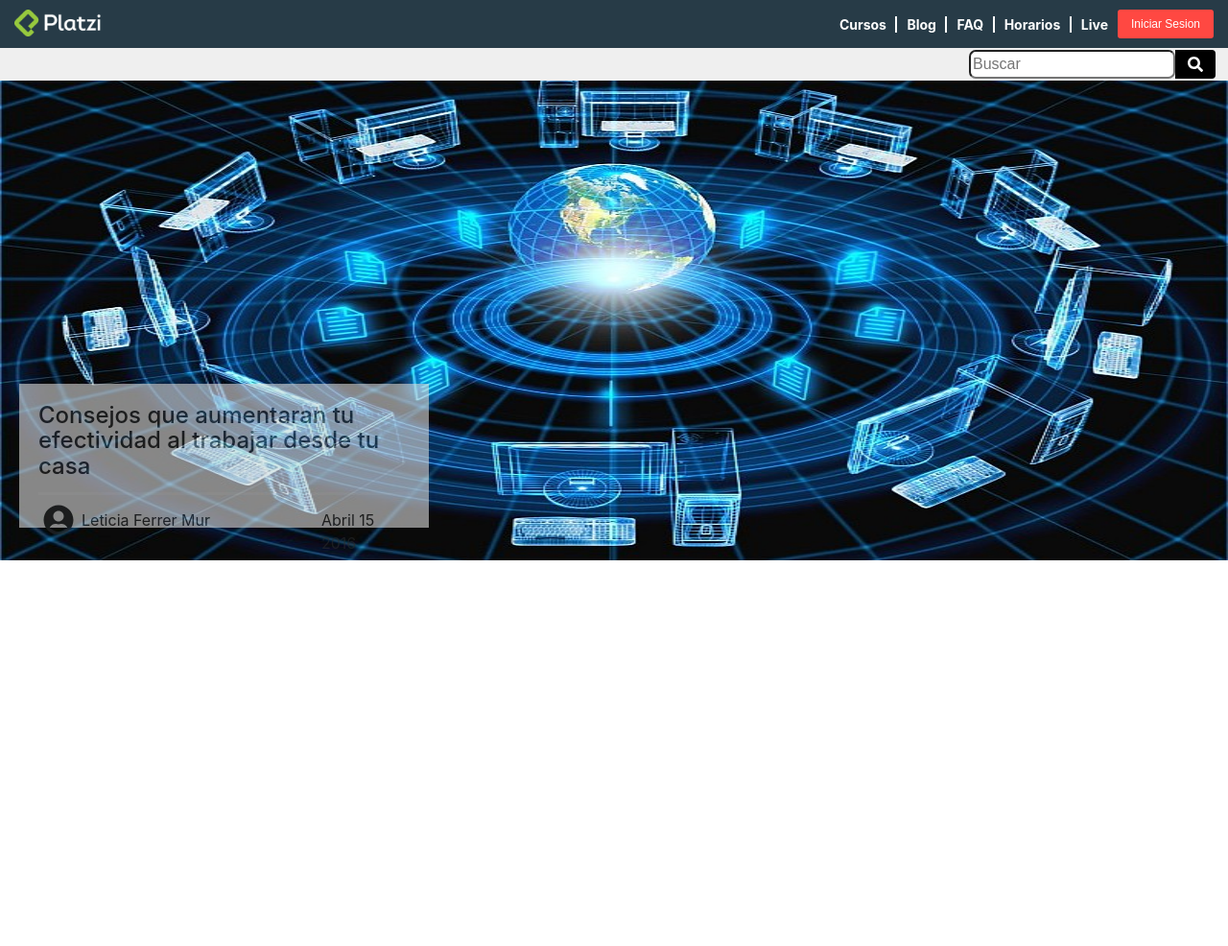
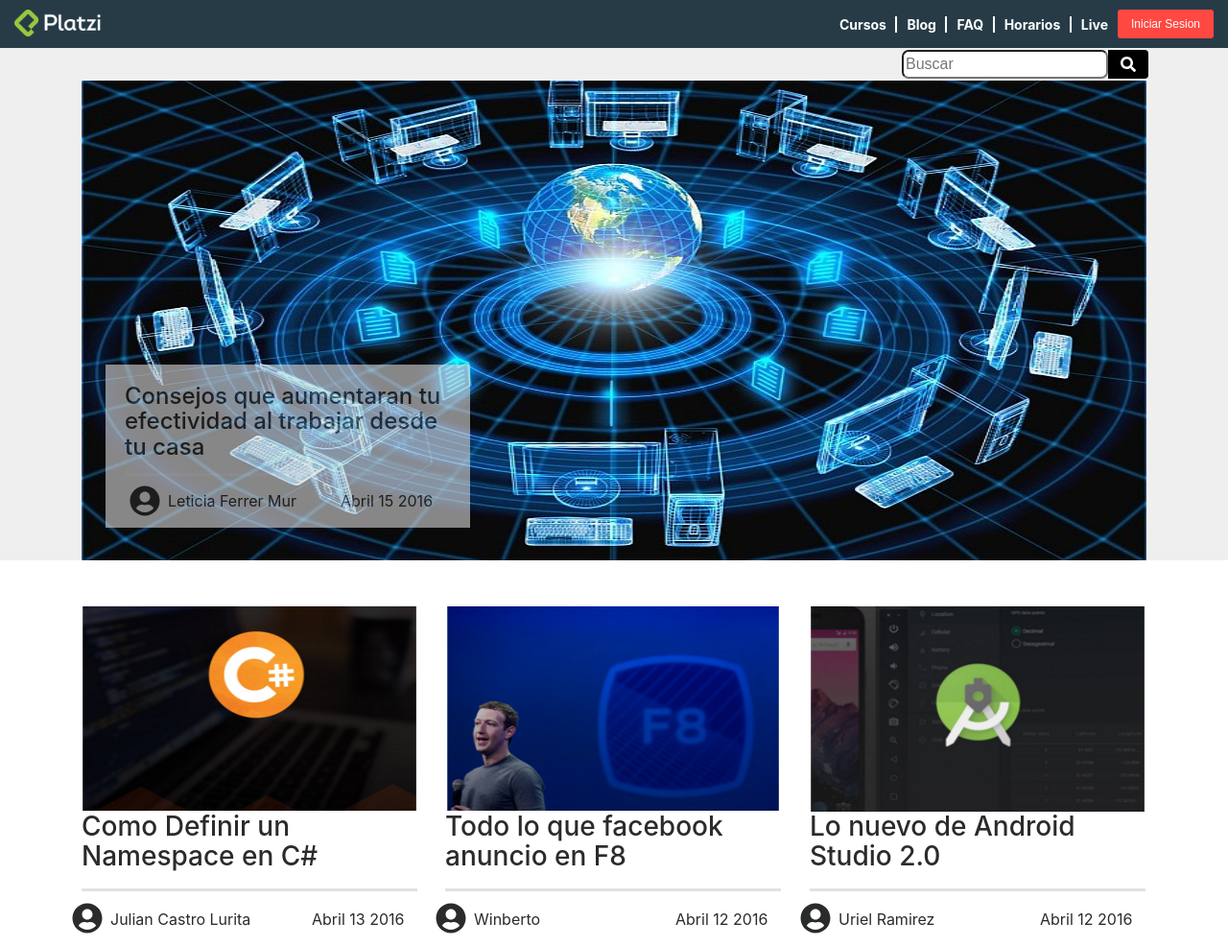
Before and after one commit to WARG1019/Desafio1, a plain HTML site: page index.html in a window 1280 px wide. Shown: the whole page at 96% size. Before the commit the page ends 800 px from the top, so only its background shows below. Drawn offline with Linux system fonts and the light colour scheme.

Commit message:
agregar la parte de la sesion de los articulos
se realiza toda la parte de los articulos y se alinean las sesiones de portada con los articulos.

```diff
--- a/css/estilos.css
+++ b/css/estilos.css
@@ -55,10 +55,11 @@
 }
 
 .backgroundsection{
-	width:1340px;
-	margin:auto;
 	background:#efefef;
 }
+
+
+
 
 .buscar{
 
@@ -74,12 +75,12 @@
 
 .contenedor{
 
-width:500px;
-height:150px;
+width:750px;
+height:170px;
 background-color:#dbdbdb;
 padding:20px;
-margin-left:20px;
-margin-top:350px;
+margin-left:40px;
+margin-top:330px;
 position:absolute;
 opacity:0.6;
 }
@@ -87,7 +88,7 @@
 .estilop{
 
 	margin-left:30px;
-	margin-top: -30px;
+	margin-top: -45px;
 }
 
 .portada{
@@ -98,6 +99,18 @@
 
 .nuevoestilop{
 
-	margin-left:280px;
+	margin-left:240px;
 	margin-top:-40px;
 }
+
+.estilop2{
+
+	margin-left:30px;
+	margin-top: -30px;
+}
+
+.nuevoestilop2{
+
+	margin-left:210px;
+	margin-top:-40px;
+}
--- a/index.html
+++ b/index.html
@@ -7,6 +7,7 @@
 			<link href="https://maxcdn.bootstrapcdn.com/font-awesome/4.7.0/css/font-awesome.min.css" rel="stylesheet">
 			<script src="js/all.js"></script>
 			<link rel="stylesheet" href="css/estilos.css">
+		 </head>
    <body>
 
 			<header class="fondodeencabezado">
@@ -32,8 +33,11 @@
 			  	</div>
 			</header>
 
-    <section class="portada">
-		<section class="container backgroundsection">
+
+
+				<section id="portada" class="backgroundsection">
+
+					<section class="container">
 
 					   	<article class="row">
 
@@ -42,30 +46,88 @@
 
 					   		</div>
 
-		   		<div class="col-12 col-md-6" style>
+						   		<div class="col-12 col-md-6">
 							   		<form action="">
-		         	<!--<input type="text" placeholder="buscar" class="">
-		         	<button class="buscar"><i class="fas fa-search fa-2x"></i></button>-->
 							         	<div class="input-group" style="display:flex; justify-content: flex-end; margin:2px; height:30px;">
 							  				<input type="text" placeholder="Buscar">
-		  				<button class="input-group-addon buscar"><i class="fas fa-search"></i></span>
+							  				<button class="input-group-addon buscar"><i class="fas fa-search"></i></button>
 										</div>
 							        </form>
 							   	</div>
-		   		<img src="imagenes/computer.jpg" alt="computer" width="1326" height="500"/>
+						   		<img src="imagenes/computer.jpg" alt="computer" width="1110" height="500" style="margin-left:15px;"/>
 							   		<div class="col-6 col-md-4 contenedor">
 							   		       <h4>Consejos que aumentaran tu efectividad al trabajar desde tu casa</h4>
 							   		       <br>
 							   		       <div class="col-12" style="border-top:3px solid #e1e1e1; margin-top:-18px">
 							   		       	<i class="fas fa-user-circle fa-2x" style="margin-top:10px; margin-left:-10px;"></i>
-			   		       	<p class="estilop">Leticia Ferrer Mur</p>
-			   		       	<p class="nuevoestilop">Abril 15 2016</p>
+							   		       	<p class="estilop2">Leticia Ferrer Mur</p>
+							   		       	<p class="nuevoestilop2">Abril 15 2016</p>
 							   		       </div>
 							   		</div>
+
+			   	        </article>
+
+                    </section>
+
+                </section>
+
+                        <section class="container">
+
+                         	<article class="row">
+
+				               	  <div class="col-12 col-xs-12 col-sm-12 col-md-4 mt-5" style="margin-right:-1px;">
+					                   <div class="cards">
+					                   	   <img src="imagenes/cnumeral.png" alt="computer" width="350" height="214"/>
+						                   	<div class="cards-block">
+						                   	  <h3 class="card-title">Como Definir un Namespace en C#</h3>
+						                   	   <br>
+									 		 	<p class="card-text" style="border-top:3px solid #e1e1e1; margin-top:-18px;">
+									 		 		<i class="fas fa-user-circle fa-2x" style="margin-top:12px; margin-left:-10px;"></i>
+									   		       	<p class="estilop">Julian Castro Lurita</p>
+									   		       	<p class="nuevoestilop">Abril 13 2016</p>
+									 		 	</p>
+						                   	</div>
+					                   </div>
+
+					               </div>
+
+					               	  <div class="col-12 col-xs-12 col-sm-12 col-md-4 mt-5">
+					               	  	<div class="cards">
+					                   	   <img src="imagenes/facebook.png" alt="computer" width="350" height="214"/>
+						                   	<div class="cards-block">
+						                   	  <h3 class="card-title">Todo lo que facebook anuncio en F8</h3>
+						                   	   <br>
+									 		 	<p class="card-text" style="border-top:3px solid #e1e1e1; margin-top:-18px;">
+									 		 		<i class="fas fa-user-circle fa-2x" style="margin-top:12px; margin-left:-10px;"></i>
+									   		       	<p class="estilop">Winberto</p>
+									   		       	<p class="nuevoestilop">Abril 12 2016</p>
+									 		 	</p>
+						                   	</div>
+					                   </div>
+
+					               	</div>
+
+					               	  <div class="col-xs-12 col-sm-12 col-md-4 mt-5">
+					               	  	<div class="cards">
+					                   	   <img src="imagenes/image.png" alt="computer" width="350" height="214"/>
+						                   	<div class="cards-block">
+						                   	  <h3 class="card-title">Lo nuevo de Android Studio 2.0</h3>
+						                   	   <br>
+									 		 	<p class="card-text" style="border-top:3px solid #e1e1e1; margin-top:-18px;">
+									 		 		<i class="fas fa-user-circle fa-2x" style="margin-top:12px; margin-left:-10px;"></i>
+									   		       	<p class="estilop">Uriel Ramirez</p>
+									   		       	<p class="nuevoestilop">Abril 12 2016</p>
+									 		 	</p>
+						                   	</div>
+					                   </div>
+
+					               	  </div>
+
                        </article>
 			    </section>
-    </section>
 
+
+                    <!--style="margin-top:20px; display:flex; justify-content: space-around;"-->
 
 
 				<script src="js/bootstrap.min.js"></script>
```
Also changed, not shown: imagenes/Sin título-3.png (added), imagenes/cnumeral.png (added), imagenes/facebook.png (added), imagenes/image.png (added). Lines whose indentation alone changed are shown as unchanged.
